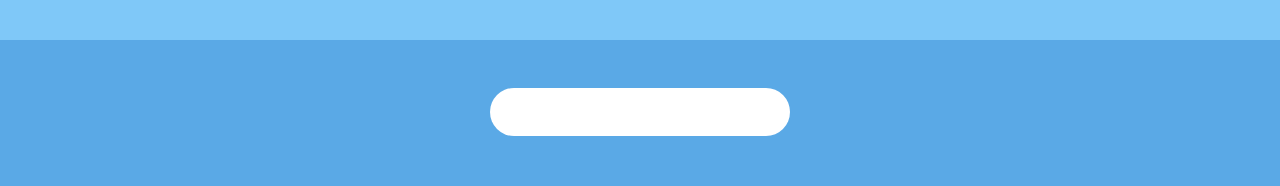
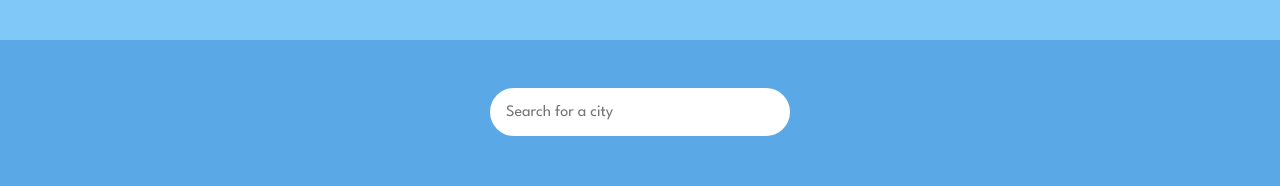
Before and after one commit to EthanSNJ/weather-website, a Vue app: page / in a window 1280 px wide. Shown: the top 186 px of the page. Built offline with nearby package versions, Linux system fonts and the light colour scheme.

Commit message:
[ADD] placeholder for the input

```diff
--- a/src/pages/Weather.vue
+++ b/src/pages/Weather.vue
@@ -173,6 +173,7 @@ document.addEventListener("click", (event) => {
       <input
         id="city-input"
         type="text"
+        placeholder="Search for a city"
         v-model="input"
         @input="input = ($event.target as HTMLInputElement)?.value"
       />
```
